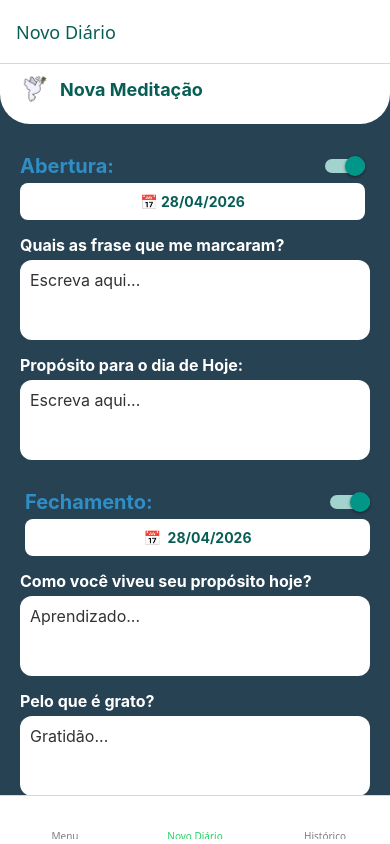
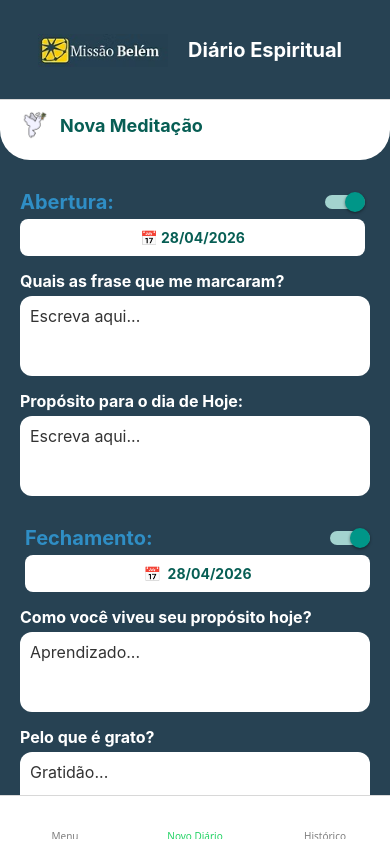
Before and after one commit to gabriel89toca/DiarioEspiritualMB, a React Native app: screen /Postagem in a window 390 px wide. Built offline with nearby package versions, Linux system fonts and the light colour scheme; some icons are missing.

Commit message:
Historico OK e Header ok

```diff
--- a/App.tsx
+++ b/App.tsx
@@ -4,6 +4,8 @@ import { createBottomTabNavigator } from '@react-navigation/bottom-tabs';
 import { SafeAreaProvider } from 'react-native-safe-area-context';
 // Importando os ícones
 import { Home, BookOpen, History } from 'lucide-react-native';
+import { Image, View, Text, StyleSheet } from 'react-native';
+import { globalStyles } from './src/styles/globalStyles';
 
 import HomeScreen from './src/screens/HomeScreen';
 import PostagemScreen from './src/screens/PostagemScreen';
@@ -11,14 +13,32 @@ import HistoricoScreen from './src/screens/HistoricoScreen';
 
 const Tab = createBottomTabNavigator();
 
+// Função que cria o componente do Título com Logo
+const CustomHeaderTitle = () => (
+  <View style={globalStyles.headerContainer}>
+    <Image
+      source={require('./assets/logoMB.jpg')} // Use o caminho do seu logo
+      style={globalStyles.headerLogo}
+    />
+    <Text style={globalStyles.headerText}>Diário Espiritual</Text>
+
+  </View>
+);
+
 export default function App() {
   return (
     <SafeAreaProvider>
       <NavigationContainer>
         <Tab.Navigator
           screenOptions={({ route }) => ({
+            headerTitle: () => <CustomHeaderTitle />, // Aplica o logo em todas as telas
+            headerTitleAlign: 'center',
+            headerStyle: {
+              backgroundColor: '#274253',
+              height: 100, // Ajuste a altura se necessário
+            },
             headerShown: true,
-            headerStyle: { backgroundColor: '#fff' },
+            //headerStyle: { backgroundColor: '#fff' },
             headerTintColor: '#075E54',
             tabBarActiveTintColor: '#25D366',
             tabBarInactiveTintColor: 'gray',
@@ -42,3 +62,9 @@ export default function App() {
     </SafeAreaProvider>
   );
 }
+
+const styles = StyleSheet.create({
+
+
+
+});
--- a/src/screens/HistoricoScreen.tsx
+++ b/src/screens/HistoricoScreen.tsx
@@ -2,7 +2,8 @@ import React, { useState, useCallback } from 'react';
 import { View, Text, StyleSheet, FlatList, TouchableOpacity, Alert } from 'react-native';
 import { useFocusEffect } from '@react-navigation/native';
 import { Trash2, ChevronDown, ChevronUp, Sun, Moon } from 'lucide-react-native';
-import { buscarPostagens, salvarPostagem } from '../services/storage';
+//import { buscarPostagens, salvarPostagem } from '../services/storage';
+import { buscarPostagens, removerPostagem } from '../services/storage';
 import AsyncStorage from '@react-native-async-storage/async-storage';
 
 const HistoricoScreen = () => {
@@ -20,20 +21,36 @@ const HistoricoScreen = () => {
     }, [])
   );
 
+  // ... dentro do componente
   const apagarItem = (id: string) => {
-    Alert.alert("Apagar Histórico", "Tem certeza que deseja excluir esta meditação?", [
-      { text: "Cancelar", style: "cancel" },
+    Alert.alert("Apagar", "Deseja excluir esta meditação?", [
+      { text: "Cancelar" },
       {
-        text: "Apagar",
-        style: "destructive",
+        text: "Sim",
         onPress: async () => {
-          const novaLista = postagens.filter(item => item.id !== id);
-          await AsyncStorage.setItem('@diario_meditacoes', JSON.stringify(novaLista));
-          setPostagens(novaLista);
+          const novaLista = await removerPostagem(id);
+          if (novaLista) {
+            setPostagens(novaLista); // Atualiza a tela imediatamente
+          }
         }
       }
     ]);
   };
+
+  /*   const apagarItem = (id: string) => {
+      Alert.alert("Apagar Histórico", "Tem certeza que deseja excluir esta meditação?", [
+        { text: "Cancelar", style: "cancel" },
+        {
+          text: "Apagar",
+          style: "destructive",
+          onPress: async () => {
+            const novaLista = postagens.filter(item => item.id !== id);
+            await AsyncStorage.setItem('@diario_posts', JSON.stringify(novaLista));
+            setPostagens(novaLista);
+          }
+        }
+      ]);
+    }; */
 
   const toggleExpandir = (id: string) => {
     setExpandido(expandido === id ? null : id);
@@ -43,25 +60,44 @@ const HistoricoScreen = () => {
     const isExpandido = expandido === item.id;
     const dataAbertura = new Date(item.dataAbertura).toLocaleDateString('pt-BR');
 
+    // Verificação lógica: existe texto ou a flag de abertura era true?
+    const temAbertura = item.frases || item.proposito;
+    const temFechamento = item.gratidao || item.comoVivi;
+
     return (
       <View style={styles.card}>
         <TouchableOpacity
           style={styles.headerCard}
           onPress={() => toggleExpandir(item.id)}
         >
-          <View style={styles.row}>
+
+          <View style={styles.expandChevro}>
+            {isExpandido ? <ChevronUp color="#075E54" /> : <ChevronDown color="#075E54" />}
+          </View>
+
+          <View style={styles.leftGroup}>
+            {/* Exibindo Data e Hora lado a lado apenas aqui */}
+            <Text style={styles.dataText}> {item.dataExibicao} </Text>
+            <Text style={styles.horaText}>({item.horaPostagem}): </Text>
+
+            {/* <Text style={styles.dataText}>{dataAbertura}</Text> */}
+
             {/* Ícones de Abertura/Fechamento indicativos */}
-            <Sun size={18} color="#fbc02d" style={{ marginRight: 5 }} />
-            <Moon size={18} color="#5c6bc0" style={{ marginRight: 10 }} />
+            {temAbertura && (
+              <Sun size={18} color="#fbc02d" style={{ marginHorizontal: 5 }} />
+            )}
+            {temFechamento && (
+              <Moon size={18} color="#5c6bc0" style={{ marginHorizontal: 5 }} />
+            )}
 
-            <Text style={styles.dataText}>{dataAbertura}</Text>
           </View>
 
           <View style={styles.actions}>
+
             <TouchableOpacity onPress={() => apagarItem(item.id)} style={styles.deleteButton}>
               <Trash2 size={20} color="#ff5252" />
             </TouchableOpacity>
-            {isExpandido ? <ChevronUp color="#075E54" /> : <ChevronDown color="#075E54" />}
+
           </View>
         </TouchableOpacity>
 
@@ -102,10 +138,17 @@ const styles = StyleSheet.create({
     alignItems: 'center',
     padding: 15
   },
-  row: { flexDirection: 'row', alignItems: 'center' },
-  actions: { flexDirection: 'row', alignItems: 'center' },
-  dataText: { fontSize: 16, fontWeight: 'bold', color: '#333' },
-  deleteButton: { marginRight: 15, padding: 5 },
+  row: { flexDirection: 'row', alignItems: 'flex-start'},
+  leftGroup: {
+    flexDirection: 'row',
+    alignItems: 'center',
+    flex: 1, // Faz esse grupo ocupar o espaço necessário à esquerda
+  },
+  expandChevro: { flexDirection: 'row', alignItems: 'center' },
+  actions: { flexDirection: 'row', alignItems: 'center', justifyContent: 'flex-end'},
+  dataText: { fontSize: 16, fontWeight: 'bold', color: '#333', alignItems: 'flex-start'},
+  horaText: { fontSize: 16, fontWeight: 'bold', color: '#333', alignItems: 'flex-start' },
+  deleteButton: { marginRight: 15, padding: 5, backgroundColor: '#eedbdb', borderRadius: 5, textAlign: 'right'},
   content: {
     padding: 15,
     borderTopWidth: 1,
--- a/src/screens/PostagemScreen.tsx
+++ b/src/screens/PostagemScreen.tsx
@@ -44,7 +44,13 @@ const PostagemScreen = () => {
     }
   };
 
-    const enviarWhatsApp = async () => {
+  const enviarWhatsApp = async () => {
+
+    // 1. Geramos a data e hora atual
+    const agora = new Date();
+    const dataPost = agora.toLocaleDateString('pt-BR');
+    const horaPost = agora.toLocaleTimeString('pt-BR', { hour: '2-digit', minute: '2-digit' });
+
 
     // 1. MONTAGEM DA STRING (Lógica Corrigida)
     let msg = `📖 *DIÁRIO ESPIRITUAL*\n`;
@@ -66,6 +72,8 @@ const PostagemScreen = () => {
     // 2. PREPARAÇÃO DOS DADOS (Usando suas variáveis de estado)
     const dadosParaSalvar = {
       id: Date.now().toString(),
+      dataExibicao: dataPost,
+      horaPostagem: horaPost,
       dataAbertura: dataAbertura.toISOString(),
       dataFechamento: dataFechamento.toISOString(),
       frases: Frases,
@@ -83,9 +91,9 @@ const PostagemScreen = () => {
 
       // 4. ENVIO WHATSAPP
       const url = `whatsapp://send?text=${encodeURIComponent(msg)}`;
-        Linking.openURL(url).catch(() => {
+      Linking.openURL(url).catch(() => {
         Alert.alert('Erro', 'Certifique-se de que o WhatsApp está instalado.');
-        });
+      });
 
 
 
--- a/src/services/storage.ts
+++ b/src/services/storage.ts
@@ -27,3 +27,20 @@ export const buscarPostagens = async () => {
     return [];
   }
 };
+
+// Crie esta função para não precisar manipular AsyncStorage direto na tela
+export const removerPostagem = async (id: string) => {
+  try {
+    const dados = await AsyncStorage.getItem(CHAVE_DIARIO);
+    if (dados) {
+      const lista = JSON.parse(dados);
+      const novaLista = lista.filter((item: any) => item.id !== id);
+      await AsyncStorage.setItem(CHAVE_DIARIO, JSON.stringify(novaLista));
+      return novaLista; // Retorna a lista atualizada para o estado da tela
+    }
+    return [];
+  } catch (e) {
+    console.error("Erro ao remover:", e);
+    return null;
+  }
+};
--- a/src/styles/globalStyles.ts
+++ b/src/styles/globalStyles.ts
@@ -14,6 +14,26 @@ export const globalStyles = StyleSheet.create({
         flex: 1,
         backgroundColor: Cores.fundo,
     },
+    headerContainer: {
+        flexDirection: 'row',
+        alignItems: 'center',
+        justifyContent: 'center',
+        backgroundColor: Cores.fundo,
+
+    },
+    headerText: {
+        fontSize: 20,
+        fontWeight: 'bold',
+        color:  Cores.branco,
+        marginRight: 10, // Espaço entre texto e logo
+    },
+    headerLogo: {
+        width: 130,
+        height: 35,
+        resizeMode: 'contain',
+        marginRight: 20,
+    },
+
     header: {
         flexDirection: 'row',
         alignItems: 'center',
@@ -23,6 +43,7 @@ export const globalStyles = StyleSheet.create({
         borderBottomRightRadius: 30,
         elevation: 5,
     },
+
     headerTitle: {
         fontSize: 24,
         fontWeight: 'bold',
```
